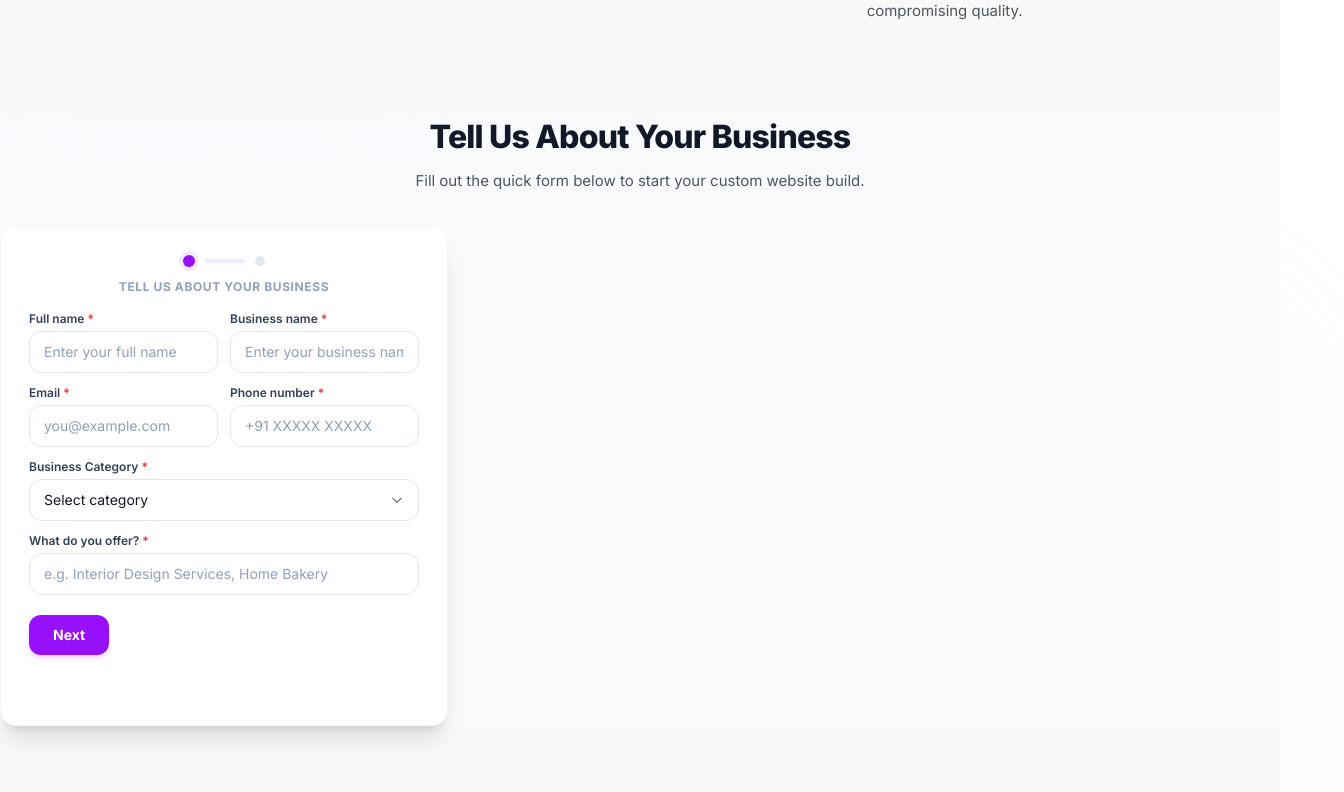
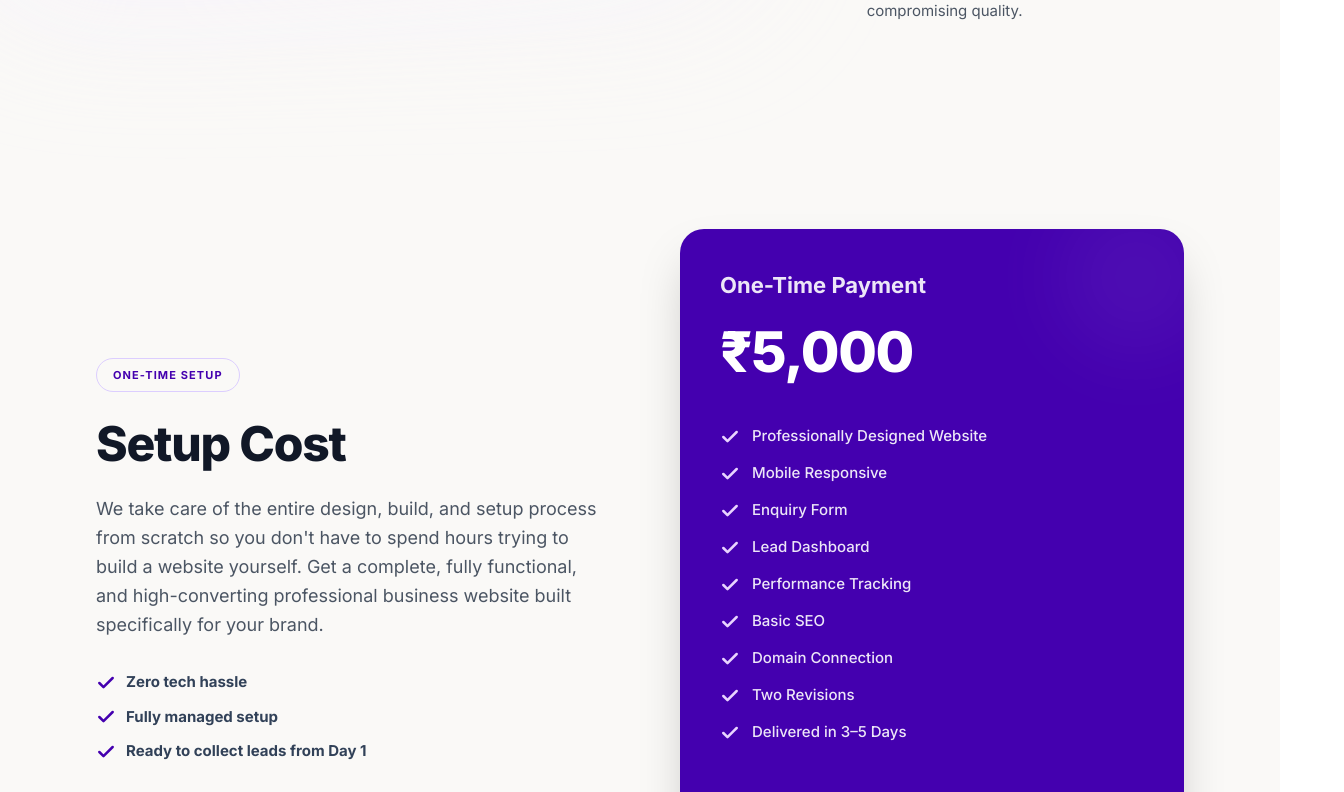
Before and after one commit to zehracodes29/landingpage, a Next.js app in the folder pagemistri-landing/: page / in a window 1280 px wide. Shown: the part 3588-4380 px from the top of the page, 1344 px wide, since content can reach past the window. Built offline with nearby package versions, Linux system fonts and the light colour scheme.

Commit message:
feat: implement main landing page layout with integrated components

```diff
--- a/pagemistri-landing/src/app/page.jsx
+++ b/pagemistri-landing/src/app/page.jsx
@@ -5,7 +5,6 @@ import Hero from '../components/Hero';
 import WhatsIncluded from '../components/EverythingNeeded/EverythingNeeded';
 import HowItWorks from '../components/Process/Process';
 import BusinessBenefits from '../components/BusinessBenefits';
-import LeadForm from '../components/LeadForm';
 import Pricing from '../components/Pricing';
 import FAQ from '../components/FAQ/FAQ';
 import Footer from '../components/Footer';
@@ -18,7 +17,6 @@ export default function Home() {
       <WhatsIncluded/>
       <HowItWorks/>
       <BusinessBenefits/>
-      <LeadForm/>
       <Pricing/>
       <FAQ/>
       <Footer/>
```
